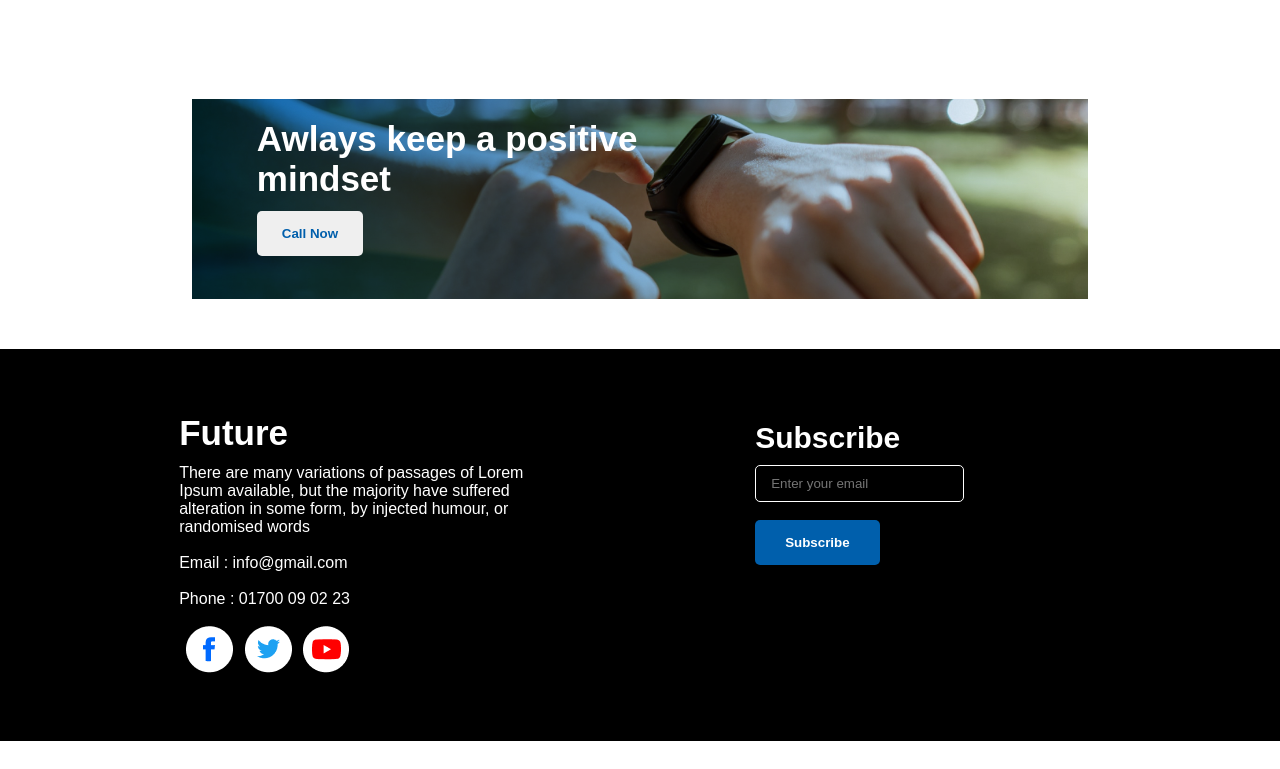
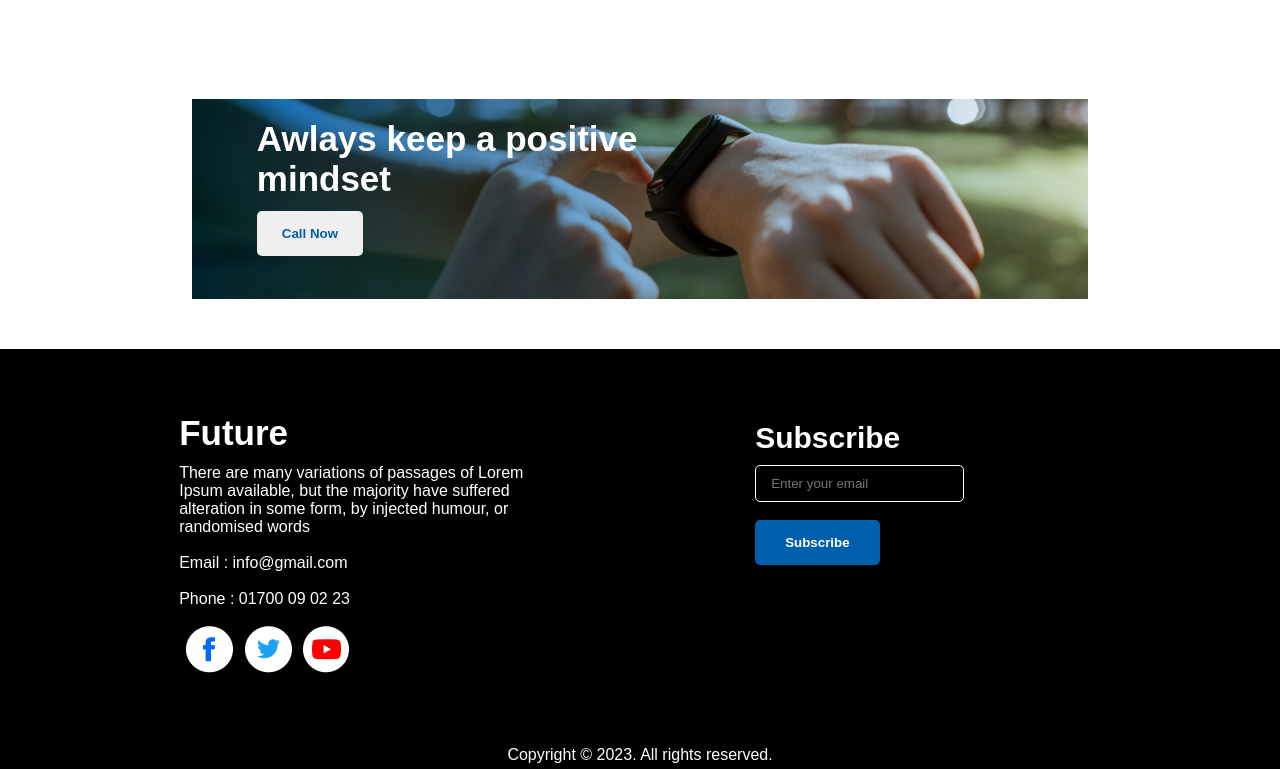
Before and after one commit to masudcse96/new-year-new-me, a plain HTML site: page index.html in a window 1280 px wide. Shown: the part 2168-2937 px from the top of the page. Before the commit the page ends 2909 px from the top, so only its background shows below. Drawn offline with Linux system fonts and the light colour scheme.

Commit message:
complete project

```diff
--- a/css/style.css
+++ b/css/style.css
@@ -194,4 +194,10 @@ body{
     border-radius: 5px;
     font-weight: bold;
 }
+.copy-write{
+    background: black;
+    color: white;
+    text-align: center;
+    padding: 5px;
+}
 /* footer section End*/
--- a/index.html
+++ b/index.html
@@ -5,6 +5,7 @@
     <meta http-equiv="X-UA-Compatible" content="IE=edge">
     <meta name="viewport" content="width=device-width, initial-scale=1.0">
     <title>New Year New ME</title>
+    <script src="https://kit.fontawesome.com/48dac4e0bb.js" crossorigin="anonymous"></script>
     <link rel="stylesheet" href="./css/style.css">
 </head>
 <body>
@@ -35,7 +36,7 @@
                 <p><i class="fa-sharp fa-solid fa-check"></i>Contrary to popular belief, is not simply.</p>
                 <p><i class="fa-sharp fa-solid fa-check"></i>Contrary to popular belief.</p>
                 <p><i class="fa-sharp fa-solid fa-check"></i>Contrary to popular, is not simply.</p>
-                <p><i class="fa-sharp fa-solid fa-check"></i>Contrary to popular belief, is not simply.</p>
+                <p><i class="fa-sharp fa-solid fa-check"></i></i>Contrary to popular belief, is not simply.</p>
                 <p><i class="fa-sharp fa-solid fa-check"></i>Contrary to popular simply.</p>
             </div>
         </div>
@@ -103,7 +104,10 @@
             <button class="footer-btn">Subscribe</button>
         </div>
     </footer>
+    <div>
+        <p class="copy-write">Copyright &copy 2023. All rights reserved.</p>
+    </div>
     <!-- footer section End -->
-    <script src="https://kit.fontawesome.com/48dac4e0bb.js" crossorigin="anonymous"></script>
+
 </body>
 </html>
```
